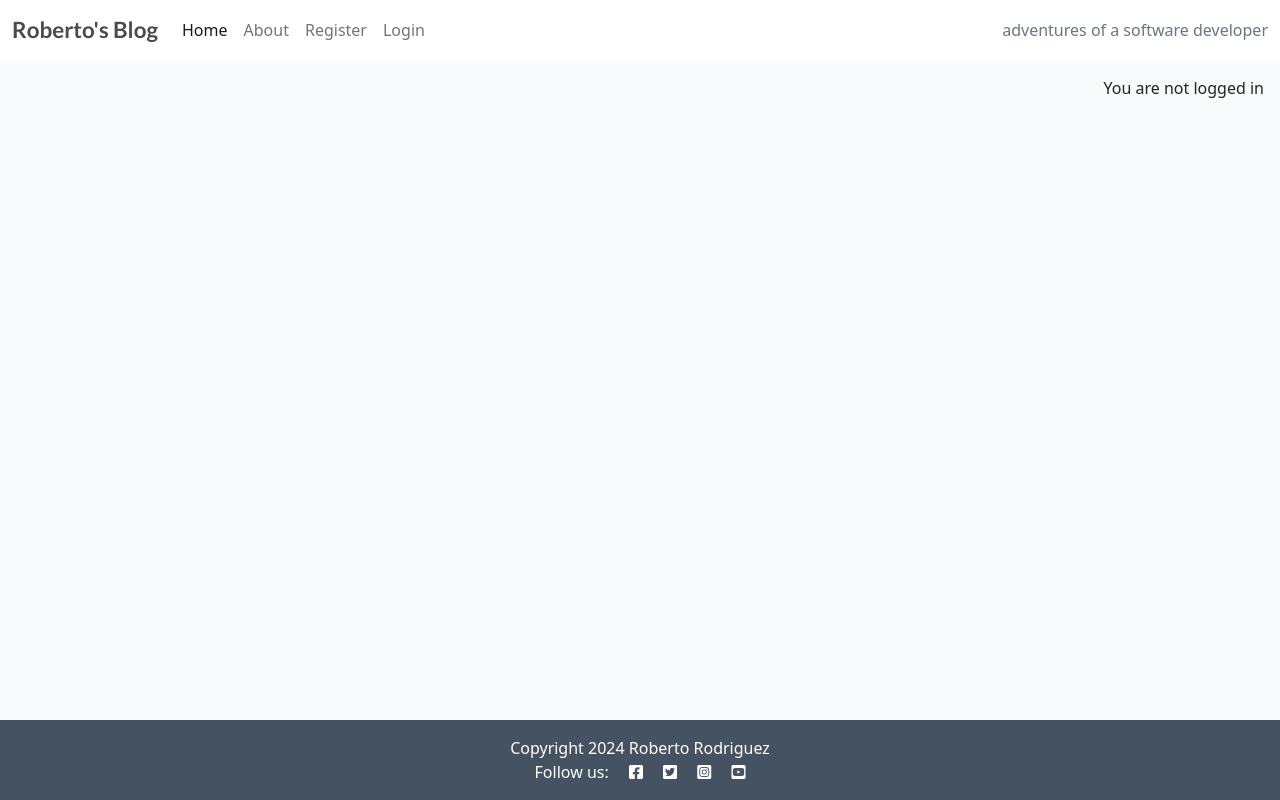
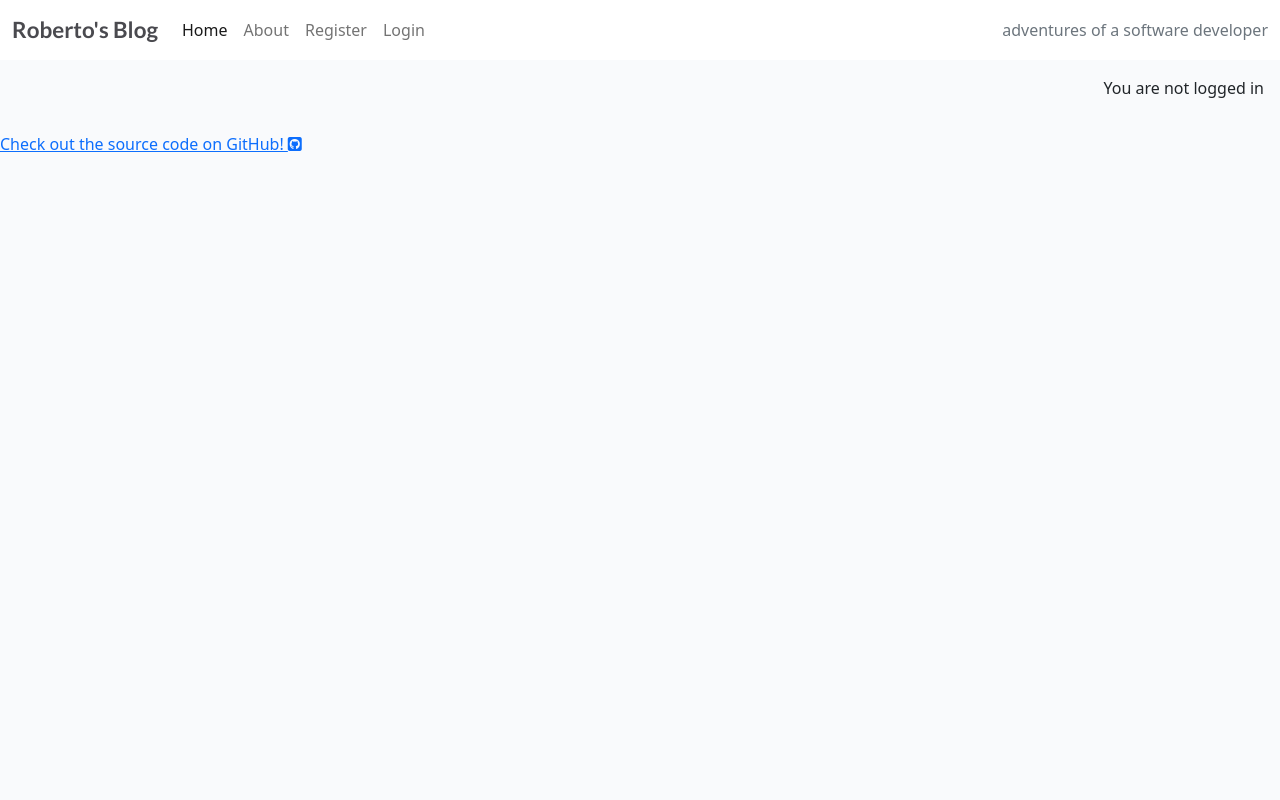
Before and after one commit to 85rhrl/PP4, a Django app: page / in a window 1280 px wide. Run offline with Django 4.2, Linux system fonts and the light colour scheme; data that the repository does not hold is empty; some libraries are stand-ins or nearby versions.

Commit message:
update footer in base.html

```diff
--- a/templates/base.html
+++ b/templates/base.html
@@ -103,7 +103,7 @@
     </main>
 
     <!-- Footer -->
-    <footer class="footer mt-auto py-3 dark-bg">
+    <!-- <footer class="footer mt-auto py-3 dark-bg">
         <p class="m-0 text-center text-white">
             {% block copyright %}
             Made by Code Instituters
@@ -114,7 +114,16 @@
             <i class="fab fa-instagram-square ms-3"></i>
             <i class="fab fa-youtube-square ms-3"></i>
         </p>
+    </footer> -->
+
+    <footer>
+        <p><a href="https://github.com/85rhrl/PP4" target="_blank" rel="noopener"
+                aria-label="Check out the source code on GitHub link (opens in a new tab)">Check out the source code on
+                GitHub! <i class="fa-brands fa-square-github"></i></a></p>
     </footer>
+
+    <!-- Font Awesome script -->
+    <script src="https://kit.fontawesome.com/bc95310ae3.js" crossorigin="anonymous"></script>
 
     <script src="https://cdn.jsdelivr.net/npm/bootstrap@5.0.1/dist/js/bootstrap.bundle.min.js"
         integrity="sha384-gtEjrD/SeCtmISkJkNUaaKMoLD0//ElJ19smozuHV6z3Iehds+3Ulb9Bn9Plx0x4" crossorigin="anonymous">
```
